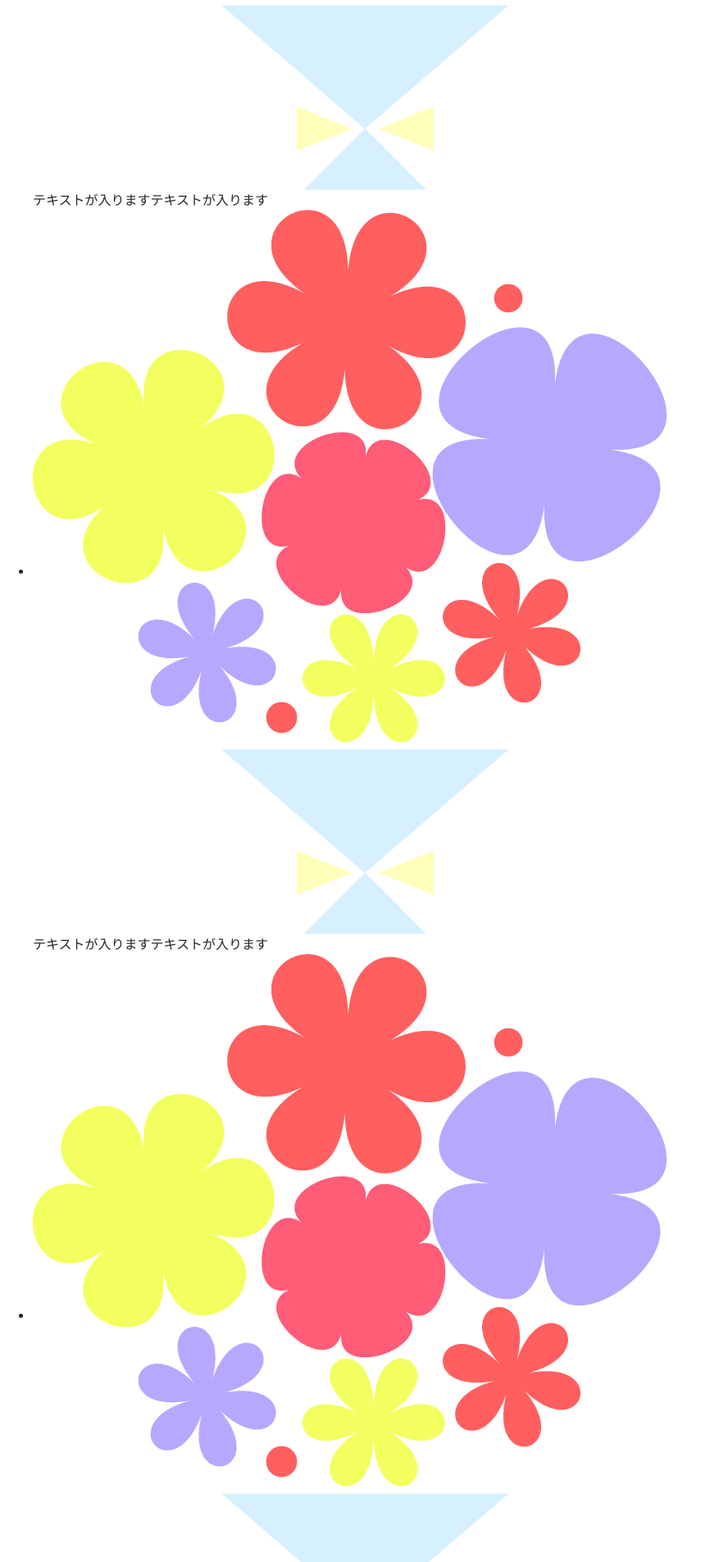
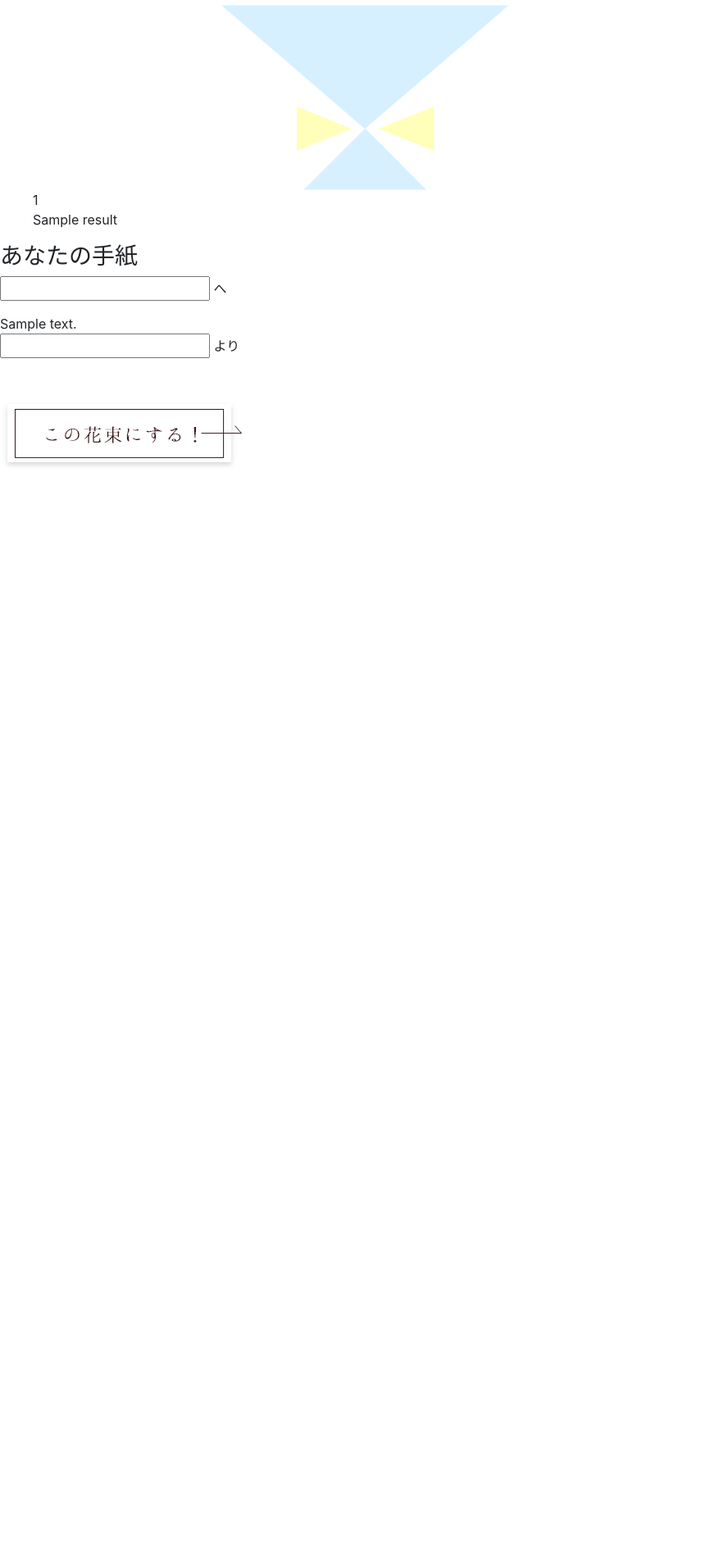
Before and after one commit to ayahito-saji/othlohack2018-2, a Flask app: template flask/templates/result.html in a window 1280 px wide. Shown: the part 734-2640 px from the top of the page at 82% size, without its empty margins (0-877 px from the left). After the commit the page ends 1303 px from the top, so only its background shows below. Run offline with Flask 2, Linux system fonts and the light colour scheme; the template is opened without the code that fills it: most values are stand-ins (such as "Sample title", 1, 10 or a date in 2020); some libraries are stand-ins or nearby versions.

Commit message:
テンプレートにはめ込んで表示

```diff
--- a/flask/templates/result.html
+++ b/flask/templates/result.html
@@ -5,30 +5,20 @@
 	<p class="sb-txt">大切なあの人への思いがこもった、あなたの手紙から生まれた花束です。</p>
 	<div class="txt-area">
 		<ul class="hana-list">
+            {% for result in results %}
 			<li class="hana-item">
 				<div class="hana-flex">
 					<div class="hana-img"><img src="../static/images/bouquet.png"></div>
-					<div class="hana-txt">テキストが入りますテキストが入ります</div>
+					<div class="hana-txt">{{ result[0] }}<br>{{ result[1] }}</div>
 				</div>
 			</li>
-			<li class="hana-item">
-				<div class="hana-flex">
-					<div class="hana-img"><img src="../static/images/bouquet.png"></div>
-					<div class="hana-txt">テキストが入りますテキストが入ります</div>
-				</div>
-			</li>
-			<li class="hana-item">
-				<div class="hana-flex">
-					<div class="hana-img"><img src="../static/images/bouquet.png"></div>
-					<div class="hana-txt">テキストが入りますテキストが入ります</div>
-				</div>
-			</li>
+            {% endfor %}
 		</ul>
 	</div>
 	<h3 class="main-txt">あなたの手紙</h3>
 	<div class="txt-area" style="margin: 0 auto 50px">
 		<p><input type="text" class="edit-txt"> へ</p>
-		<div class="txt-blank"></div>
+		<div class="txt-blank">{{ letter_body }}</div>
 		<p><input type="text" class="edit-txt"> より</p>
 	</div>
 	<img class="button" src="/static/images/button03.png"><br>
```
Also changed, not shown: flask/app.py (+7 -4 lines).
